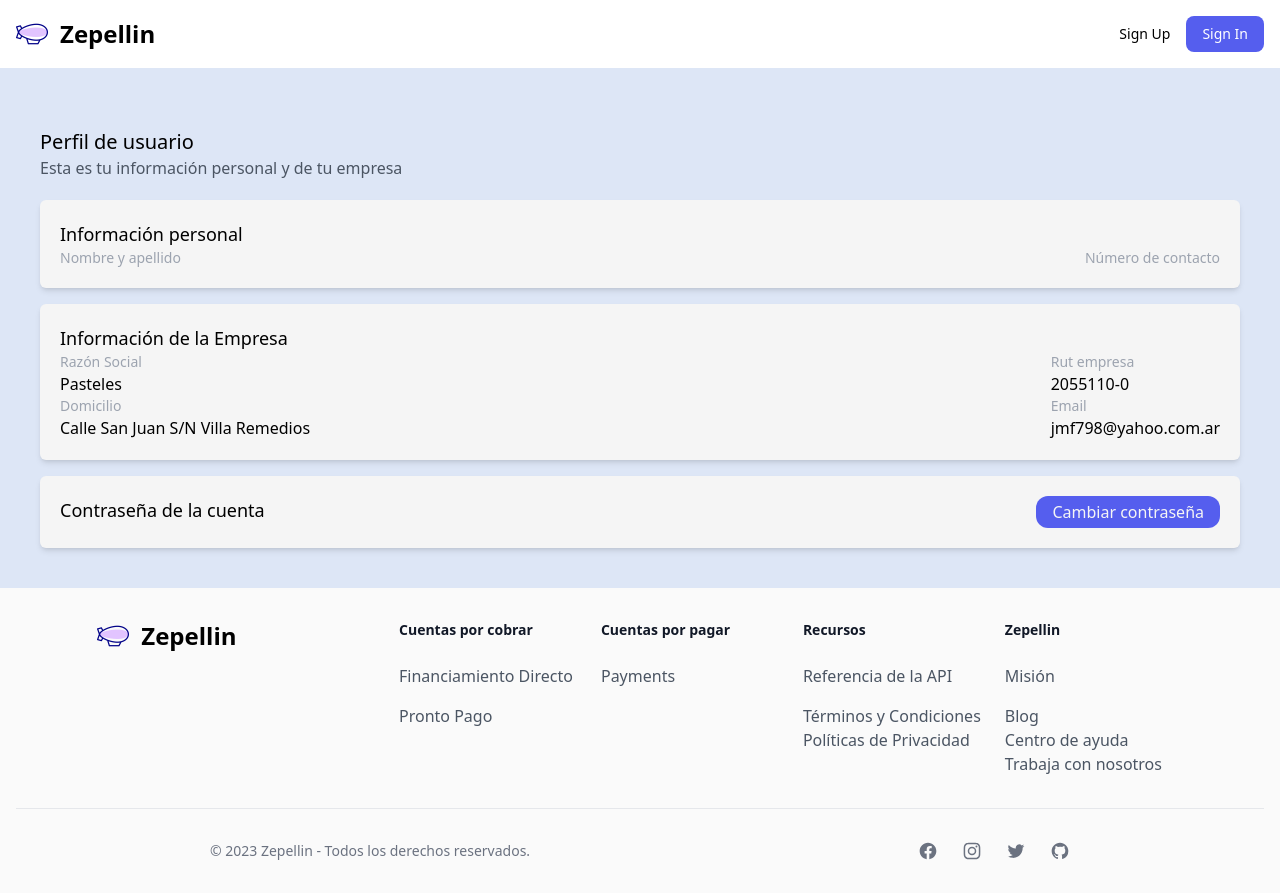
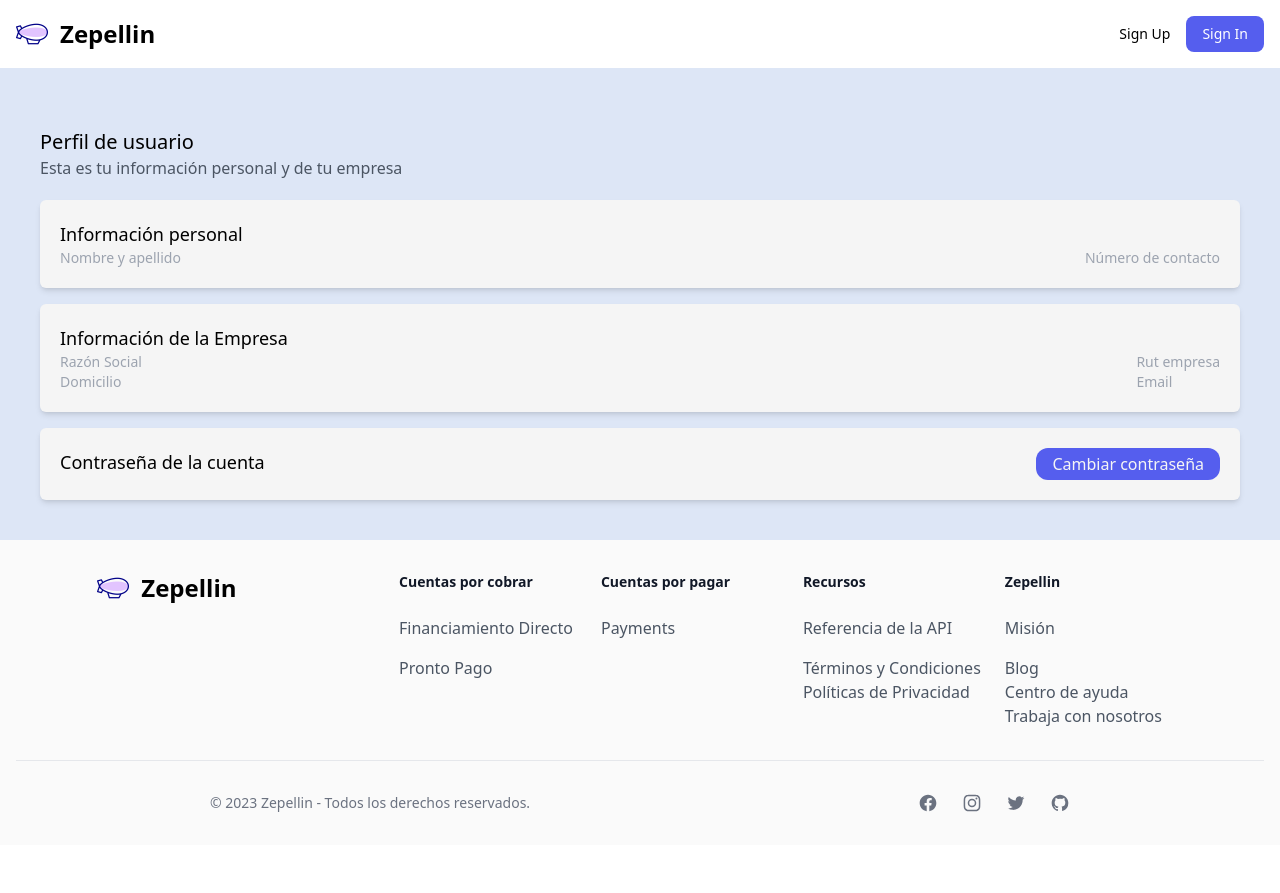
Before and after one commit to No-Country/s8-04-m-node-react-xepelin, a React (Vite) app in the folder frontend/: page /profile in a window 1280 px wide. After the commit the page ends 845 px from the top, so only its background shows below. Built offline with nearby package versions, Linux system fonts and the light colour scheme.

Commit message:
addedBasicCompanyInfo

```diff
--- /dev/null
+++ b/frontend/src/Redux/auth/companySlice.js
@@ -0,0 +1,52 @@
+import {createSlice} from '@reduxjs/toolkit'
+import axios from "axios"
+const apiUrl = import.meta.env.VITE_API_URL;
+export const companySlice = createSlice({
+    name: 'company',
+    initialState: {
+        status: "not-ready", // 'authenticated, checking'
+        company: {},
+    },
+    reducers: {
+        onCheckingCompany: (state) => {
+            state.status = "checking";
+            state.company = {};
+            state.errorMessage = undefined;
+        },
+        onGetCompany: (state, {payload}) => {
+            state.status = "ready";
+            state.company = payload;
+            console.log(payload)
+            state.errorMessage = undefined;
+        },
+        onGetCompanyError: (state, {error}) => {
+            state.status = "not-ready";
+            state.company = {};
+            state.errorMessage = error;
+        }
+    }
+});
+
+
+// obtener información de la empresa
+export const getCompanyInfo = (payload) => {
+console.log(payload)
+    return async (dispatch) => {
+        try {
+            dispatch({type: onCheckingCompany});
+            const response = await axios(`${apiUrl}/v1/companies/${payload}`);
+            if(response.data){
+              dispatch({type: onGetCompany, payload: response.data})
+              console.log(response.data)
+            }
+          } catch (error) {
+            console.error(error, "error")
+            dispatch({type: onGetCompanyError, error: error.response.data.message});
+          }
+    }
+}
+
+export const {
+    onCheckingCompany, onGetCompany, onGetCompanyError
+} = companySlice.actions
+export default companySlice.reducer
--- a/frontend/src/Redux/store.js
+++ b/frontend/src/Redux/store.js
@@ -3,10 +3,12 @@ import { persistReducer } from 'redux-persist'
 import persistStore from 'redux-persist/es/persistStore'
 import storage from 'redux-persist/es/storage'
 import authSlice from './auth/authSlice'
+import companySlice from './auth/companySlice'
 console.log(authSlice, 'authSlice')
 export const rootReducer = combineReducers({
     //reducer
     user: authSlice,
+    company: companySlice
 });
 console.log(rootReducer, "rootReducer")
 const persistConfig = {
--- a/frontend/src/components/LoginForm/LoginForm.jsx
+++ b/frontend/src/components/LoginForm/LoginForm.jsx
@@ -3,6 +3,7 @@ import { useEffect, useState } from "react";
 import { RiEyeCloseLine, RiEyeLine } from "react-icons/ri";
 import * as Yup from "yup";
 import { loginuser, onLogout } from "../../Redux/auth/authSlice";
+import { getCompanyInfo } from "../../Redux/auth/companySlice";
 import { useDispatch, useSelector} from "react-redux";
 // import axios from "axios";
 import { useNavigate } from "react-router-dom";
@@ -29,10 +30,10 @@ const LoginForm = () => {
   const [showPassword, setShowPassword] = useState(false);
   const dispatch = useDispatch();
   const navigate = useNavigate();
-  //const user = useSelector((state)=>state.user)
+  const currentUser = useSelector((state)=>state.user.user)
   const currentStatus = useSelector((state)=> state.user.status);
   const failedLogin = useSelector((state)=> state.user.errorMessage)
-  console.log(currentStatus, failedLogin)
+  console.log( currentUser)
 
 
   function LoaderComponent() {
@@ -62,6 +63,7 @@ const LoginForm = () => {
       dispatch(onLoginError(error.response.data.message));
     } */
     dispatch(loginuser(data))
+    dispatch(getCompanyInfo(currentUser.companies))
   }
 
   useEffect(()=>{
--- a/frontend/src/pages/UserInfo.jsx
+++ b/frontend/src/pages/UserInfo.jsx
@@ -7,7 +7,8 @@ import { useSelector } from 'react-redux'
 const UserInfo = () => {
   const currentStatus = useSelector((state)=> state.user.status);
   const currentUser = useSelector((state)=> state.user.user)
-  console.log(currentStatus, currentUser)
+  const currentCompany = useSelector((state) => state.company.company)
+  console.log(currentStatus, currentUser, currentCompany)
   return (
     <div className="bg-Neutral-50 p-10">
       <div className="py-5">
@@ -40,21 +41,21 @@ const UserInfo = () => {
             <div>
               <div>
                 <h3 className="text-sm text-gray-400">Razón Social</h3>
-                <h2>Pasteles</h2>
+                <h2>{currentCompany.razonSocial}</h2>
               </div>
               <div>
                 <h3 className="text-sm text-gray-400">Domicilio</h3>
-                <h2>Calle San Juan S/N Villa Remedios</h2>
+                <h2>{currentCompany.address}</h2>
               </div>
             </div>
             <div>
               <div>
                 <h3 className="text-sm text-gray-400">Rut empresa</h3>
-                <h2>2055110-0</h2>
+                <h2>{currentCompany.rutEmpresa}</h2>
               </div>
               <div>
                 <h3 className="text-sm text-gray-400">Email</h3>
-                <h2>jmf798@yahoo.com.ar</h2>
+                <h2>{currentUser.email}</h2>
               </div>
             </div>
           </div>
```
